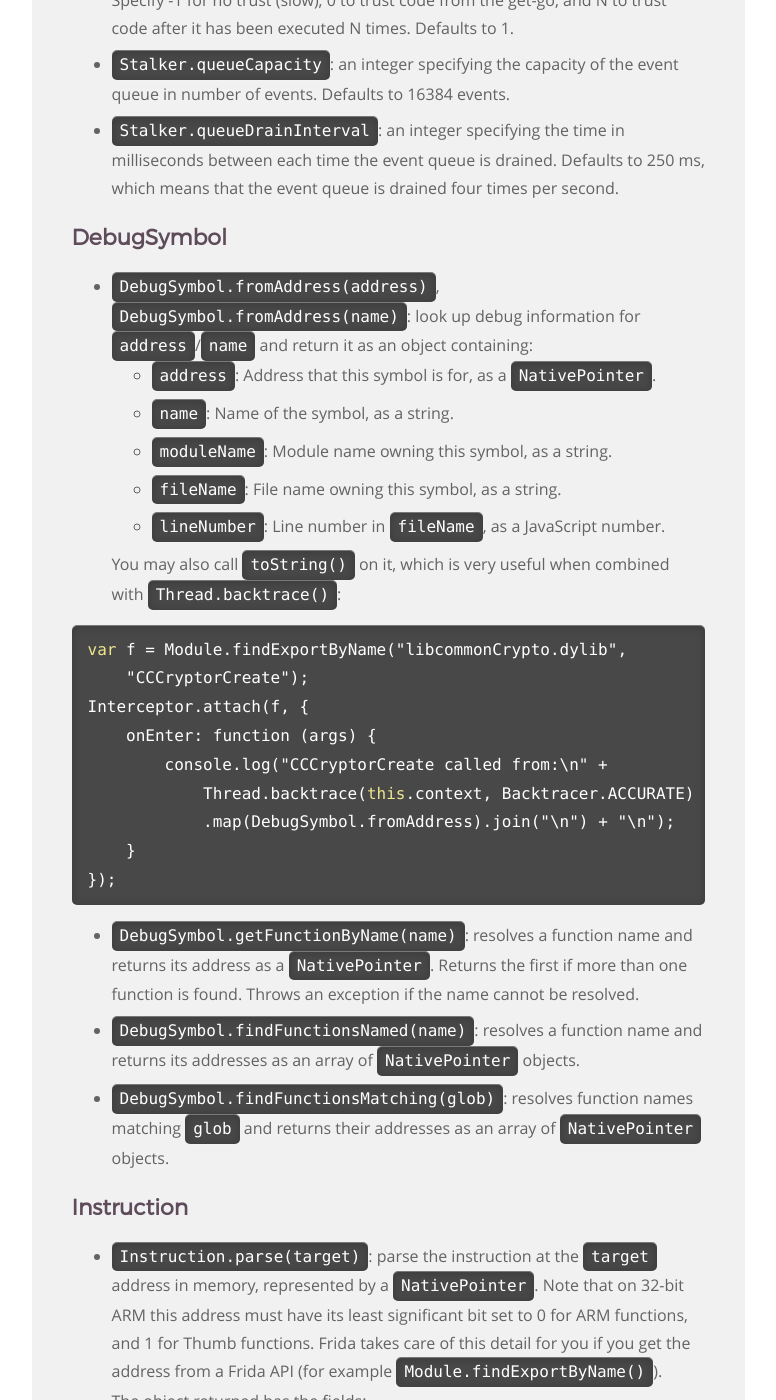
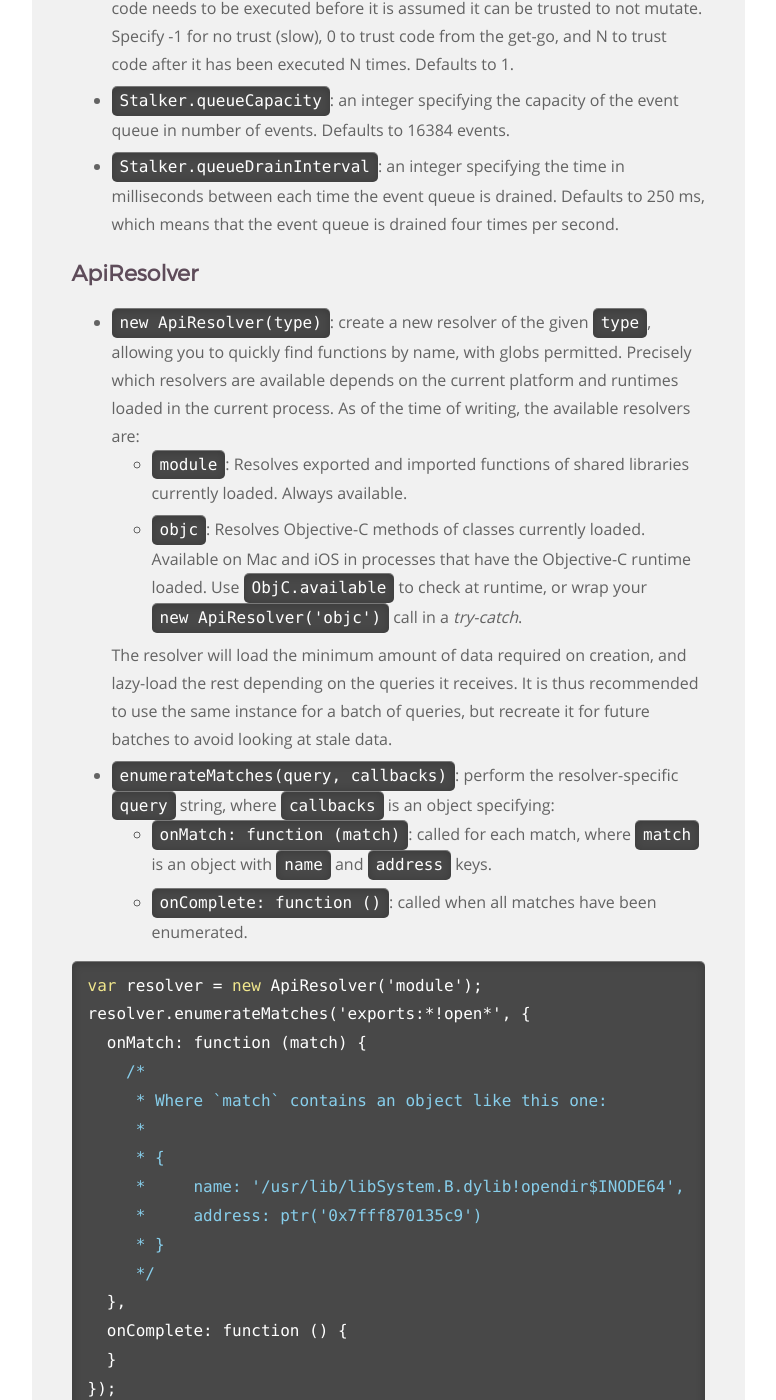
Before and after one commit to frida/frida-website, a Jekyll site: the page built from docs/javascript-api.md, in a window 1280 px wide and 1400 px high, scrolled down 20801 px. Shown: the whole window, without its empty margins (364-1140 px from the left). Built offline with Jekyll 4.4.1, drawn with Linux system fonts in a browser that asks for light colours; some of the changed text lies outside the part shown.

Commit message:
Document the new ApiResolver API

```diff
--- a/docs/javascript-api.md
+++ b/docs/javascript-api.md
@@ -23,6 +23,7 @@ permalink: /docs/javascript-api/
   1. [File](#file)
   1. [Interceptor](#interceptor)
   1. [Stalker](#stalker)
+  1. [ApiResolver](#apiresolver)
   1. [DebugSymbol](#debugsymbol)
   1. [Instruction](#instruction)
   1. [ObjC](#objc)
@@ -854,6 +855,74 @@ Stalker.follow(Process.getCurrentThreadId(), {
     means that the event queue is drained four times per second.
 
 
+## ApiResolver
+
++   `new ApiResolver(type)`: create a new resolver of the given `type`, allowing
+    you to quickly find functions by name, with globs permitted. Precisely which
+    resolvers are available depends on the current platform and runtimes loaded
+    in the current process. As of the time of writing, the available resolvers
+    are:
+
+    -   `module`: Resolves exported and imported functions of shared libraries
+                  currently loaded. Always available.
+    -   `objc`: Resolves Objective-C methods of classes currently loaded.
+                Available on Mac and iOS in processes that have the Objective-C
+                runtime loaded. Use `ObjC.available` to check at runtime, or
+                wrap your `new ApiResolver('objc')` call in a *try-catch*.
+
+    The resolver will load the minimum amount of data required on creation, and
+    lazy-load the rest depending on the queries it receives. It is thus
+    recommended to use the same instance for a batch of queries, but recreate it
+    for future batches to avoid looking at stale data.
+
+-   `enumerateMatches(query, callbacks)`: perform the resolver-specific `query`
+    string, where `callbacks` is an object specifying:
+
+    -   `onMatch: function (match)`: called for each match, where `match` is an
+        object with `name` and `address` keys.
+
+    -   `onComplete: function ()`: called when all matches have been enumerated.
+
+{% highlight js %}
+var resolver = new ApiResolver('module');
+resolver.enumerateMatches('exports:*!open*', {
+  onMatch: function (match) {
+    /*
+     * Where `match` contains an object like this one:
+     *
+     * {
+     *     name: '/usr/lib/libSystem.B.dylib!opendir$INODE64',
+     *     address: ptr('0x7fff870135c9')
+     * }
+     */
+  },
+  onComplete: function () {
+  }
+});
+{% endhighlight %}
+
+{% highlight js %}
+var resolver = new ApiResolver('objc');
+resolver.enumerateMatches('-[NSURL* *HTTP*]', {
+  onMatch: function (match) {
+    /*
+     * Where `match` contains an object like this one:
+     *
+     * {
+     *     name: '-[NSURLRequest valueForHTTPHeaderField:]',
+     *     address: ptr('0x7fff94183e22')
+     * }
+     */
+  },
+  onComplete: function () {
+  }
+});
+{% endhighlight %}
+
+-   `enumerateMatchesSync(query)`: synchronous version of `enumerateMatches()`
+    that returns the matches in an array.
+
+
 ## DebugSymbol
 
 +   `DebugSymbol.fromAddress(address)`, `DebugSymbol.fromAddress(name)`:
```
